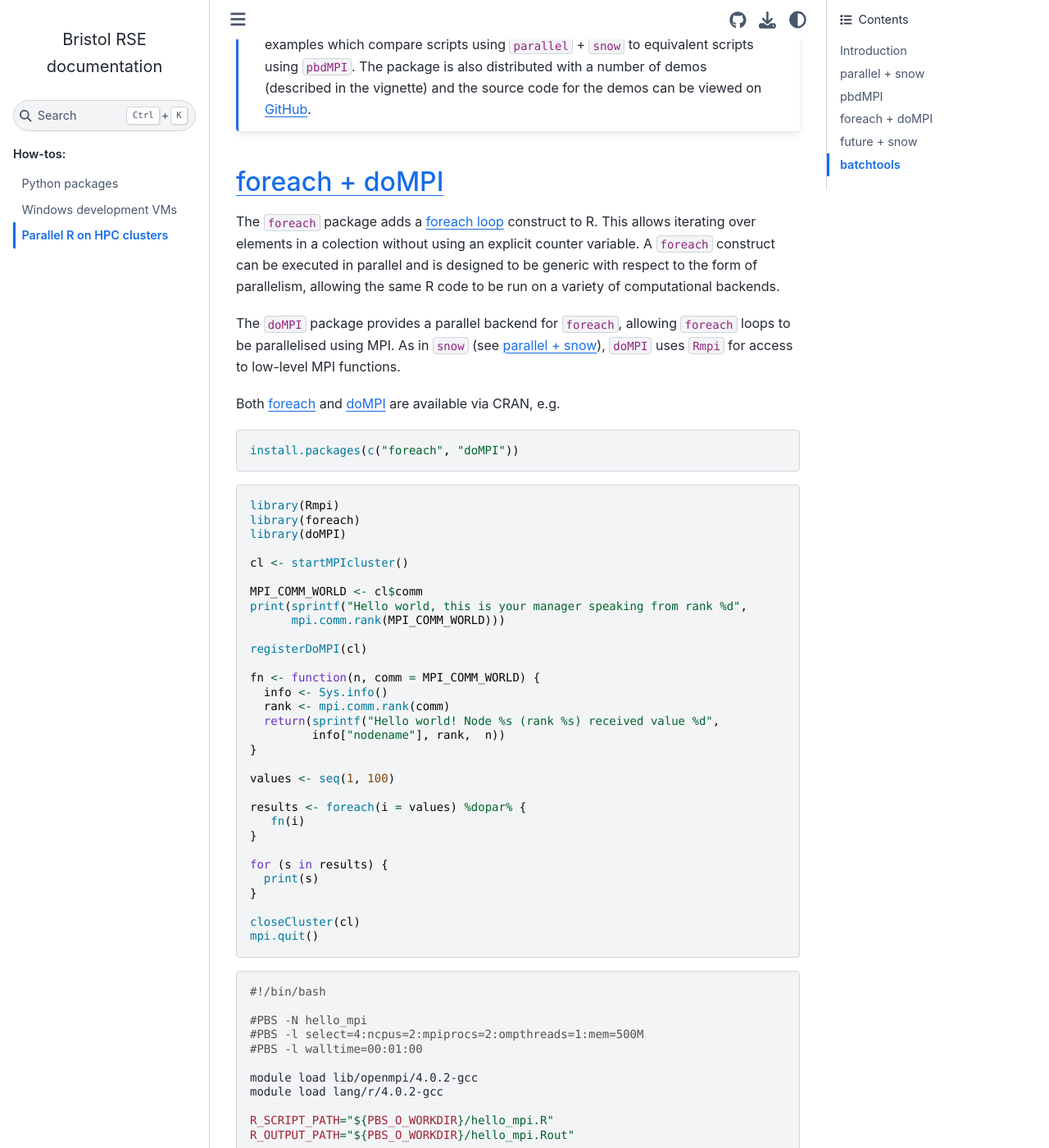
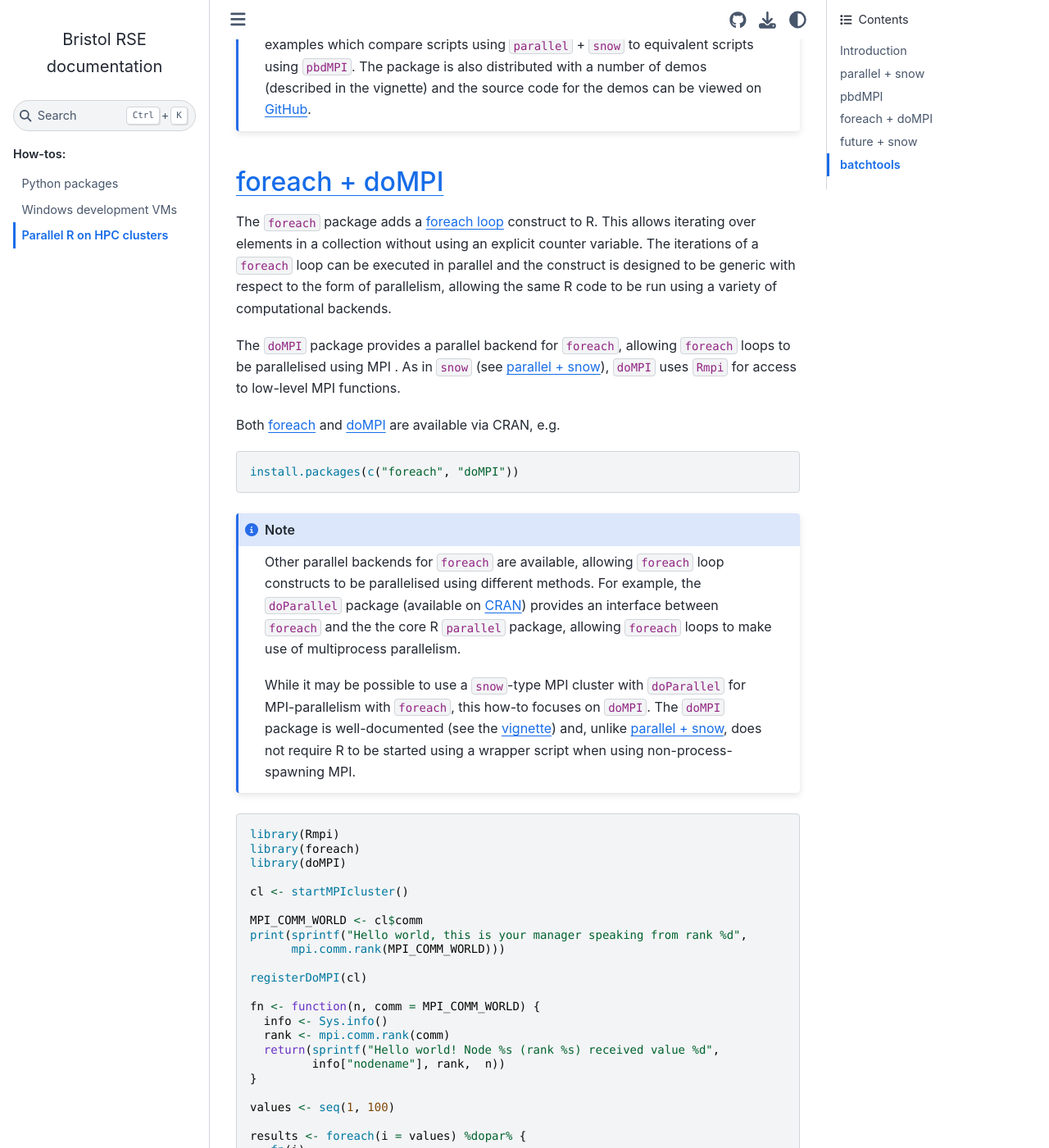
Before and after one commit to BristolRSE/bristolrse.github.io, a Sphinx documentation site: the page built from source/how-tos/parallel_R.rst, in a window 1280 px wide and 1400 px high, scrolled down 7365 px. Shown: the whole window at 82% size. Built offline with Sphinx 7.4.7 and the Sphinx Book theme 1.1.4, drawn with Linux system fonts in a browser that asks for light colours.

Commit message:
WIP on foreach + doMPI section

```diff
--- a/source/how-tos/parallel_R.rst
+++ b/source/how-tos/parallel_R.rst
@@ -272,10 +272,10 @@ foreach + doMPI
 ===============
 
 The ``foreach`` package adds a `foreach loop <https://en.wikipedia.org/wiki/Foreach_loop>`_ construct to R.
-This allows iterating over elements in a colection without using an explicit counter variable.
-A ``foreach`` construct can be executed in parallel and is designed to be generic with respect to the form of parallelism, allowing the same R code to be run on a variety of computational backends.
+This allows iterating over elements in a collection without using an explicit counter variable.
+The iterations of a ``foreach`` loop can be executed in parallel and the construct is designed to be generic with respect to the form of parallelism, allowing the same R code to be run using a variety of computational backends.
 
-The ``doMPI`` package provides a parallel backend for ``foreach``, allowing ``foreach`` loops to be parallelised using MPI.
+The ``doMPI`` package provides a parallel backend for ``foreach``, allowing ``foreach`` loops to be parallelised using MPI .
 As in ``snow`` (see :ref:`parallel-R-parallel-snow`), ``doMPI`` uses ``Rmpi`` for access to low-level MPI functions.
 
 Both `foreach <https://cran.r-project.org/package=foreach>`_ and `doMPI <https://cran.r-project.org/package=doMPI>`_ are available via CRAN, e.g.
@@ -283,6 +283,14 @@ Both `foreach <https://cran.r-project.org/package=foreach>`_ and `doMPI <https:/
 .. code-block:: R
 
    install.packages(c("foreach", "doMPI"))
+
+.. note::
+
+   Other parallel backends for ``foreach`` are available, allowing ``foreach`` loop constructs to be parallelised using different methods.
+   For example, the ``doParallel`` package (available on `CRAN <https://cran.r-project.org/package=doParallel>`_) provides an interface between ``foreach`` and the the core R ``parallel`` package, allowing ``foreach`` loops to make use of multiprocess parallelism.
+
+   While it may be possible to use a ``snow``-type MPI cluster with ``doParallel`` for MPI-parallelism with ``foreach``, this how-to focuses on ``doMPI``.
+   The ``doMPI`` package is well-documented (see the `vignette <https://cran.r-project.org/web/packages/doMPI/vignettes/doMPI.pdf>`_) and, unlike :ref:`parallel-R-parallel-snow`, does not require R to be started using a wrapper script when using non-process-spawning MPI.
 
 .. code-block:: R
 
```
